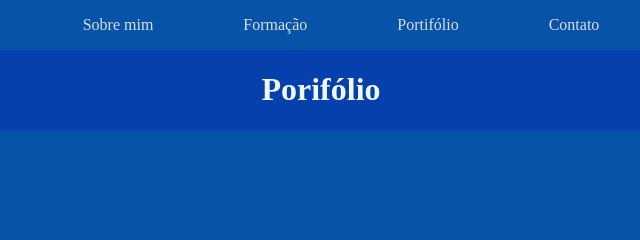
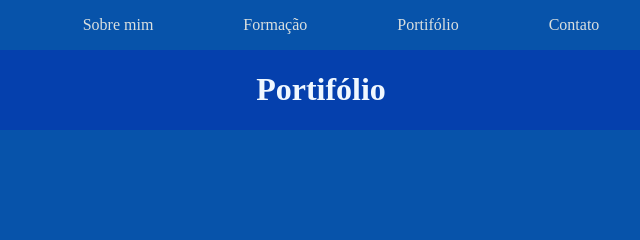
Before and after one commit to Christian-DM/ChristianMorales.github.io, a plain HTML site: page portifolio.html in a window 1280 px wide. Shown: the top 240 px of the page, 319-959 px from the left. Drawn offline with Linux system fonts and the light colour scheme.

Commit message:
Update portifolio.html

```diff
--- a/portifolio.html
+++ b/portifolio.html
@@ -98,7 +98,7 @@
     </nav>
     <header class="container">
         <h1>
-            Porifólio
+            Portifólio
         </h1>
     </header>
     <section class="principal">
```
